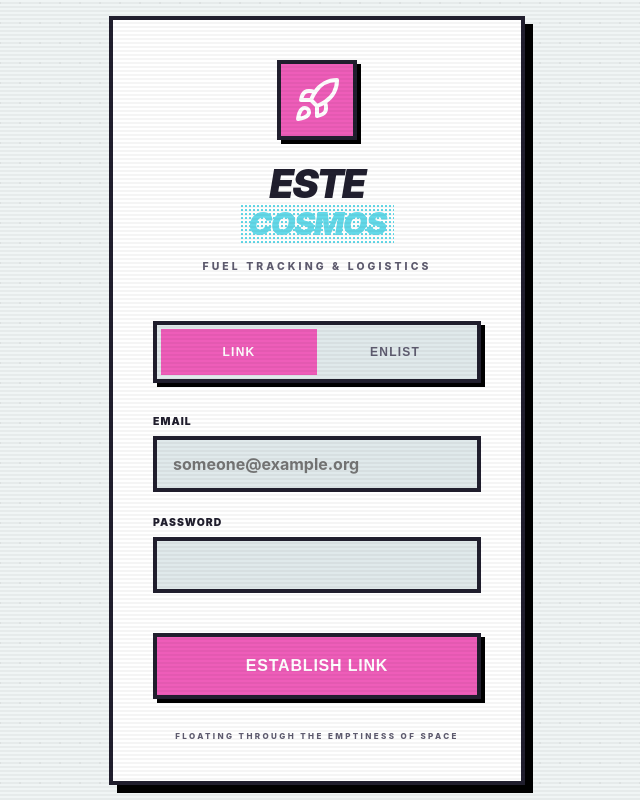
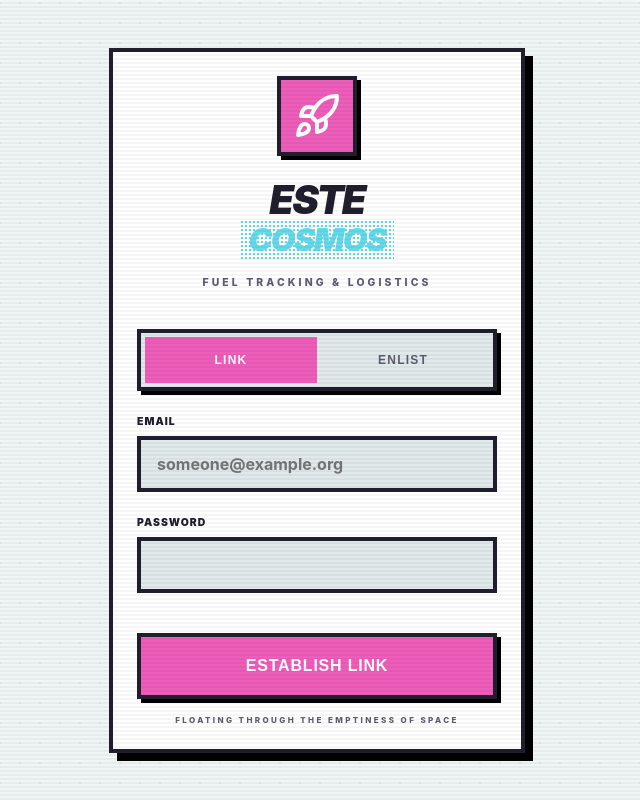
Before and after one commit to Dr-Huitzil/este-cosmos-sandbox, a React (Vite) app: page / in a window 1280 px wide. Shown: the whole page, without its empty margins (323-963 px from the left). Built offline with nearby package versions, Linux system fonts and the light colour scheme; no server answers.

Commit message:
still testing the spacing in auth

```diff
--- a/src/EsteCosmos/views/authScreen.module.css
+++ b/src/EsteCosmos/views/authScreen.module.css
@@ -1,7 +1,7 @@
 /* ─── Auth View (Neo-Brutalist / Romance Dawn Theme) ────────────────────────── */
 
 .screen {
-  min-height: 80vh;
+  min-height: 100vh;
   min-width: 320px;
   width: 100vw;
   display: flex;
@@ -45,7 +45,7 @@
   box-shadow: 8px 8px 0px 0px rgba(0, 0, 0, 1);
   width: 100%;
   max-width: 26rem;
-  padding: 2.5rem;
+  padding: 1.5rem;
   position: relative;
   z-index: 10;
   display: flex;
@@ -124,7 +124,7 @@
   background-color: hsl(var(--muted));
   border: 4px solid hsl(var(--foreground));
   padding: 0.25rem;
-  margin: 2rem 0 2rem 0;
+  margin: 1.5rem 0;
   box-shadow: 4px 4px 0px rgba(0,0,0,1);
 }
 
@@ -190,7 +190,7 @@
   align-items: center;
   justify-content: center;
   gap: 0.75rem;
-  margin: 1rem 0 2rem 0;
+  margin: 1rem 0;
   padding: 1.25rem;
   background-color: hsl(var(--primary));
   color: white;
```
